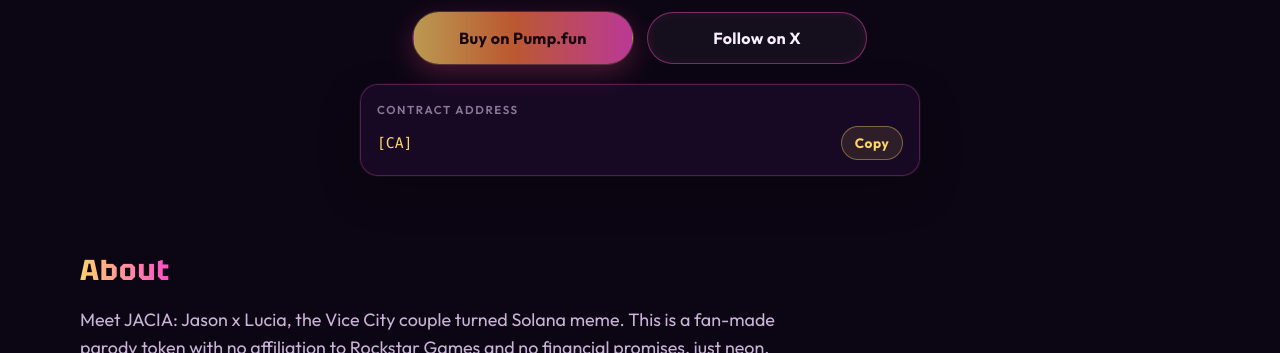
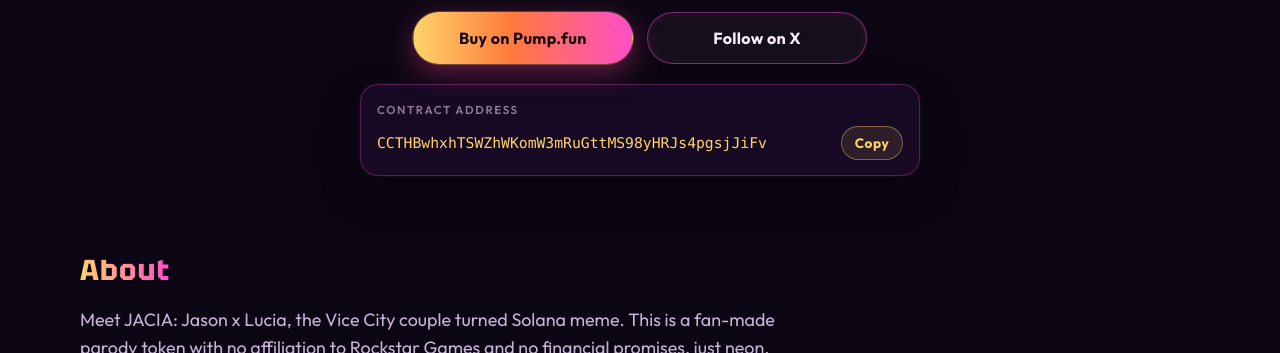
Before and after one commit to jaciacoin/jaciacoin.github.io, a plain HTML site: page index.html in a window 1280 px wide. Shown: the part 785-1138 px from the top of the page. Drawn offline with Linux system fonts and the light colour scheme.

Commit message:
Add JACIA contract address and Pump.fun link

```diff
--- a/index.html
+++ b/index.html
@@ -12,8 +12,8 @@
   <script>
     // Replace these two values after launch. Everything on the page reads from here.
     const JACIA_CONFIG = {
-      CA: '[CA]',
-      PUMP_URL: '[PUMP_URL]'
+      CA: 'CCTHBwhxhTSWZhWKomW3mRuGttMS98yHRJs4pgsjJiFv',
+      PUMP_URL: 'https://pump.fun/coin/CCTHBwhxhTSWZhWKomW3mRuGttMS98yHRJs4pgsjJiFv'
     };
   </script>
   <style>
```
